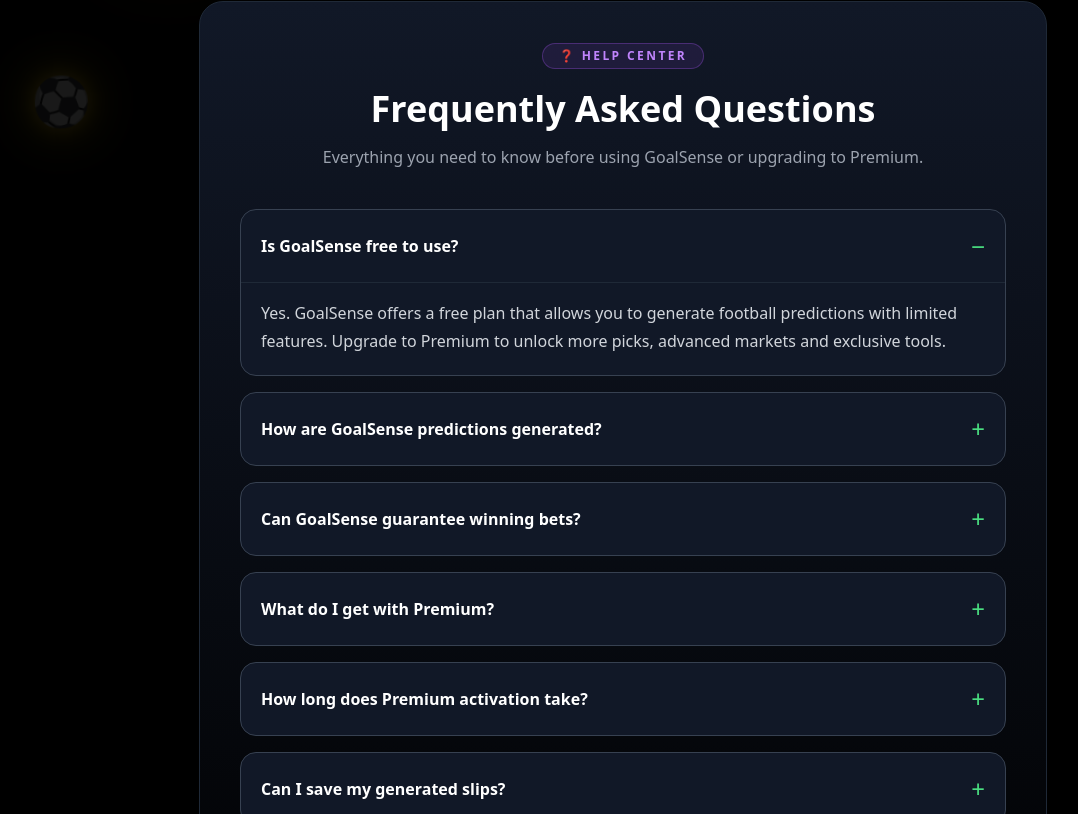
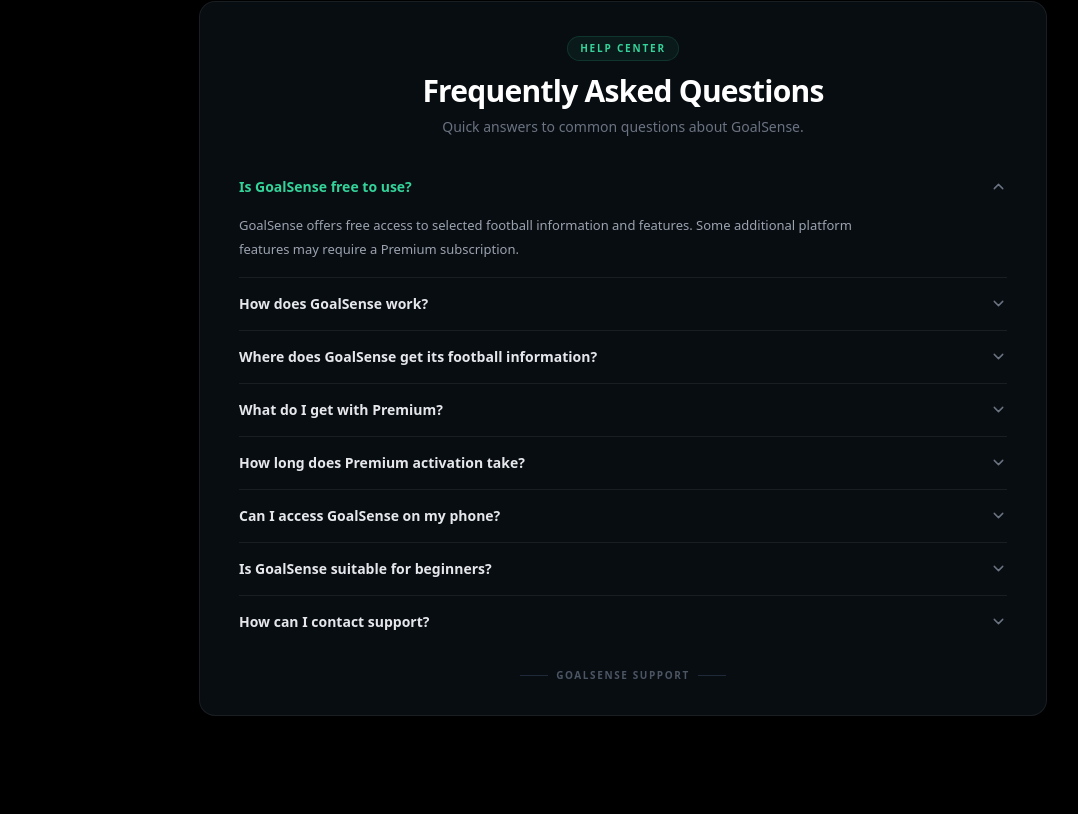
Before and after one commit to Jhondes/goalsense-app, a Next.js app: page / in a window 1280 px wide. Shown: the part 5246-6060 px from the top of the page, without its empty margins (17-1095 px from the left). Built offline with nearby package versions, Linux system fonts and the light colour scheme; no server answers; the database is empty.

Commit message:
Redesign compact GoalSense FAQ section

```diff
--- a/components/FAQ.tsx
+++ b/components/FAQ.tsx
@@ -1,110 +1,126 @@
+
 "use client";
 
 import { useState } from "react";
+import { ChevronDown } from "lucide-react";
 
 export default function FAQ() {
   const faqs = [
     {
       question: "Is GoalSense free to use?",
       answer:
-        "Yes. GoalSense offers a free plan that allows you to generate football predictions with limited features. Upgrade to Premium to unlock more picks, advanced markets and exclusive tools.",
+        "GoalSense offers free access to selected football information and features. Some additional platform features may require a Premium subscription.",
     },
     {
-      question: "How are GoalSense predictions generated?",
+      question: "How does GoalSense work?",
       answer:
-        "GoalSense uses statistical analysis and intelligent filtering to generate football predictions from available fixtures. Predictions are intended to support your decision-making and do not guarantee winning bets.",
+        "GoalSense brings football fixtures, statistics and useful insights together in one place, making it easier to explore and understand the game.",
     },
     {
-      question: "Can GoalSense guarantee winning bets?",
+      question: "Where does GoalSense get its football information?",
       answer:
-        "No. No football prediction platform can guarantee winning bets. Football is unpredictable, and users should always bet responsibly.",
+        "GoalSense uses available football fixture and statistical data to provide information about teams, competitions and matches.",
     },
     {
       question: "What do I get with Premium?",
       answer:
-        "Premium members unlock more prediction markets, additional picks, Lucky Slip, Mixed Markets, Target Odds and future premium features as they are released.",
+        "Premium provides access to additional platform features and tools beyond those available on the free plan.",
     },
     {
       question: "How long does Premium activation take?",
       answer:
-        "Premium is usually activated immediately after a successful payment. If there is a delay, please contact our support team.",
+        "Premium is usually activated shortly after a successful payment. If activation is delayed, please contact our support team.",
     },
     {
-      question: "Can I save my generated slips?",
+      question: "Can I access GoalSense on my phone?",
       answer:
-        "Yes. GoalSense allows you to save your generated accumulator slips so you can access them later.",
-    },
-    {
-      question: "Can I share my prediction slips?",
-      answer:
-        "Yes. You can copy or share your generated slips with friends directly from the platform.",
+        "Yes. GoalSense is accessible through your mobile browser and is designed to work across different screen sizes.",
     },
     {
       question: "Is GoalSense suitable for beginners?",
       answer:
-        "Absolutely. GoalSense is designed with a simple interface that makes generating football predictions quick and easy for both beginners and experienced bettors.",
+        "Yes. Its simple interface, football guides and educational quizzes make it easy for new users to explore football information.",
+    },
+    {
+      question: "How can I contact support?",
+      answer:
+        "You can reach the GoalSense team through the Contact page for assistance with your account or the platform.",
     },
   ];
 
   const [open, setOpen] = useState<number | null>(0);
 
   return (
-    <section className="relative z-10 mt-16 mx-auto max-w-6xl rounded-3xl border border-gray-800 bg-gradient-to-b from-gray-900 to-black p-6 md:p-10">
+    <section className="relative z-10 mx-auto mt-10 max-w-5xl rounded-2xl border border-white/[0.07] bg-[#080d12] px-4 py-6 sm:px-6 sm:py-8 md:px-9">
 
       {/* Heading */}
-
-      <div className="mx-auto mb-10 max-w-3xl text-center">
-
-        <span className="inline-flex items-center rounded-full border border-purple-500/30 bg-purple-500/10 px-4 py-1 text-xs font-semibold uppercase tracking-[0.2em] text-purple-400">
-          ❓ Help Center
+      <div className="mb-6 text-center">
+        <span className="inline-flex items-center gap-2 rounded-full border border-emerald-400/15 bg-emerald-400/[0.06] px-3 py-1 text-[10px] font-bold uppercase tracking-[0.18em] text-emerald-400">
+          Help Center
         </span>
 
-        <h2 className="mt-5 text-2xl sm:text-3xl md:text-4xl font-extrabold text-white">
+        <h2 className="mt-3 text-xl font-extrabold tracking-tight text-white sm:text-2xl md:text-3xl">
           Frequently Asked Questions
         </h2>
 
-        <p className="mt-4 text-sm sm:text-base leading-7 text-gray-400">
-          Everything you need to know before using GoalSense or upgrading to Premium.
+        <p className="mx-auto mt-2 max-w-xl text-xs leading-5 text-gray-500 sm:text-sm">
+          Quick answers to common questions about GoalSense.
         </p>
-
       </div>
 
-      <div className="space-y-4">
+      {/* FAQ list */}
+      <div className="mx-auto max-w-3xl divide-y divide-white/[0.07]">
+        {faqs.map((faq, index) => {
+          const isOpen = open === index;
 
-        {faqs.map((faq, index) => (
-          <div
-            key={index}
-            className="overflow-hidden rounded-2xl border border-gray-700 bg-gray-900 transition-all"
+          return (
+            <div key={index}>
+              <button
+                type="button"
+                onClick={() => setOpen(isOpen ? null : index)}
+                aria-expanded={isOpen}
+                className="flex w-full items-center justify-between gap-4 py-4 text-left transition-colors hover:text-emerald-400"
               >
-
-            <button
-              onClick={() =>
-                setOpen(open === index ? null : index)
-              }
-              className="flex w-full items-center justify-between p-5 text-left"
+                <span
+                  className={`text-[13px] font-semibold sm:text-sm ${
+                    isOpen ? "text-emerald-400" : "text-gray-200"
+                  }`}
                 >
-              <span className="text-base font-semibold text-white">
                   {faq.question}
                 </span>
 
-              <span className="text-2xl text-green-400">
-                {open === index ? "−" : "+"}
-              </span>
+                <ChevronDown
+                  size={17}
+                  className={`shrink-0 text-gray-500 transition-transform duration-300 ${
+                    isOpen ? "rotate-180 text-emerald-400" : ""
+                  }`}
+                />
               </button>
 
-            {open === index && (
-              <div className="border-t border-gray-800 px-5 pb-5 pt-4">
-                <p className="leading-7 text-gray-300">
+              <div
+                className={`grid transition-all duration-300 ease-in-out ${
+                  isOpen
+                    ? "grid-rows-[1fr] opacity-100"
+                    : "grid-rows-[0fr] opacity-0"
+                }`}
+              >
+                <div className="overflow-hidden">
+                  <p className="max-w-2xl pb-4 pr-6 text-xs leading-6 text-gray-400 sm:text-[13px]">
                     {faq.answer}
                   </p>
                 </div>
-            )}
-
               </div>
-        ))}
-
+            </div>
+          );
+        })}
       </div>
 
+      {/* Footer */}
+      <div className="mt-5 flex items-center justify-center gap-2 text-[10px] font-semibold uppercase tracking-[0.16em] text-gray-600">
+        <span className="h-px w-7 bg-gray-800" />
+        GOALSENSE SUPPORT
+        <span className="h-px w-7 bg-gray-800" />
+      </div>
     </section>
   );
 }
```
Lines whose indentation alone changed are shown as unchanged.
